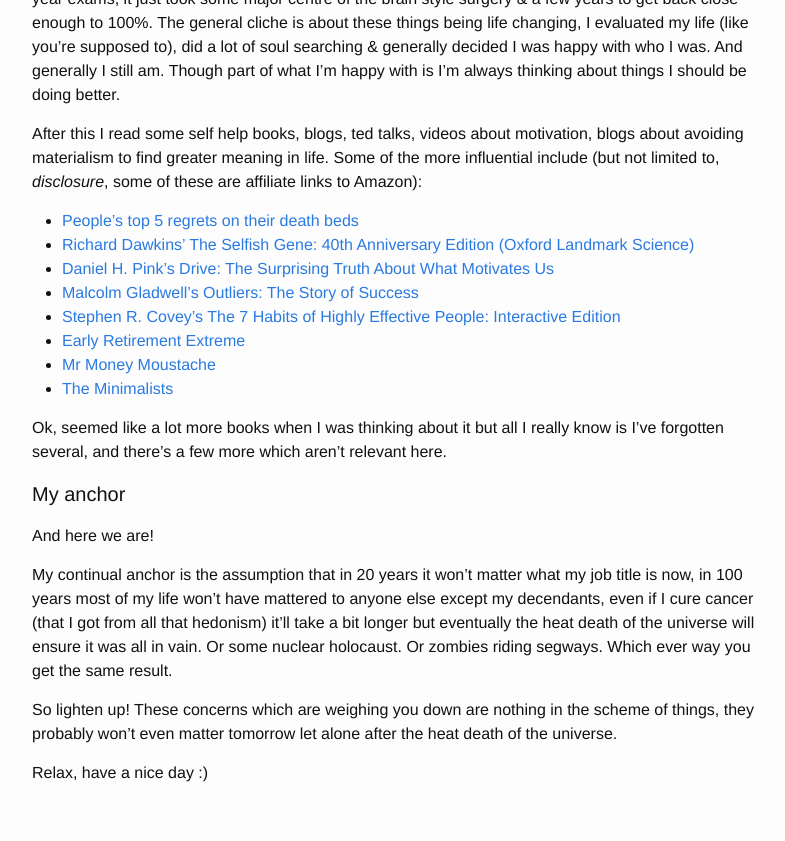
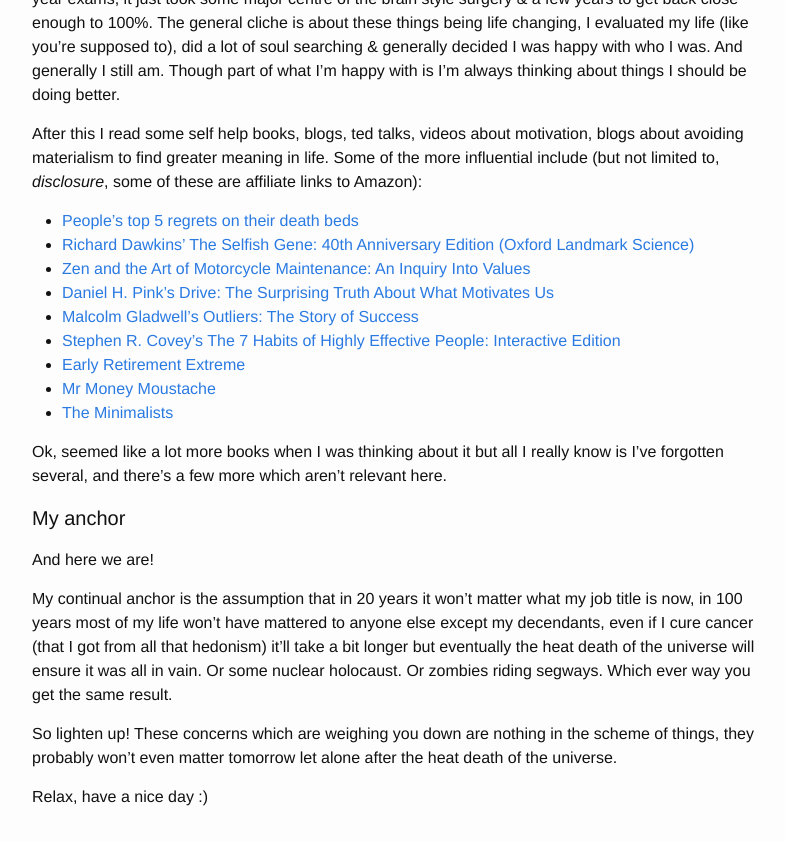
Before and after one commit to krutisfood/krutisfood.github.io, a Jekyll site: the page built from _posts/2016-04-22-polite-hedonism.markdown, in a window 1280 px wide and 900 px high, scrolled down 696 px, cut to the strip 0-841 px from the top of the window. Shown: the whole strip, without its empty margins (238-1023 px from the left). Built offline with Jekyll 4.4.1, drawn with Linux system fonts in a browser that asks for light colours.

Commit message:
Added an Important book! Zen and the art of motorcycle maintenance

```diff
--- a/_posts/2016-04-22-polite-hedonism.markdown
+++ b/_posts/2016-04-22-polite-hedonism.markdown
@@ -21,6 +21,7 @@
 
 * [People's top 5 regrets on their death beds](https://www.youtube.com/watch?v=RZXTMmYfOsc)
 * [Richard Dawkins' The Selfish Gene: 40th Anniversary Edition (Oxford Landmark Science)][selfish-gene]
+* [Zen and the Art of Motorcycle Maintenance: An Inquiry Into Values][zen-motorcycles]
 * [Daniel H. Pink's Drive: The Surprising Truth About What Motivates Us][drive]
 * [Malcolm Gladwell's Outliers: The Story of Success][outliers]
 * [Stephen R. Covey's The 7 Habits of Highly Effective People: Interactive Edition][7-habits]
@@ -43,3 +44,4 @@
 [drive]: http://www.amazon.com/gp/product/B004P1JDJO/ref=as_li_tl?ie=UTF8&camp=1789&creative=9325&creativeASIN=B004P1JDJO&linkCode=as2&tag=krutisfood-20&linkId=RKV6NYUMANKGB3SL
 [outliers]: http://www.amazon.com/gp/product/B001ANYDAO/ref=as_li_tl?ie=UTF8&camp=1789&creative=9325&creativeASIN=B001ANYDAO&linkCode=as2&tag=krutisfood-20&linkId=JDTUPNHJQR5352TY
 [7-habits]: http://www.amazon.com/gp/product/B01069X4H0/ref=as_li_tl?ie=UTF8&camp=1789&creative=9325&creativeASIN=B01069X4H0&linkCode=as2&tag=krutisfood-20&linkId=XBDQT7VBIOQ7JH2T
+[zen-motorcycles]: http://www.amazon.com/gp/product/0060589469/ref=as_li_tl?ie=UTF8&camp=1789&creative=9325&creativeASIN=0060589469&linkCode=as2&tag=krutisfood-20&linkId=D647EPH6A2KFW2J7
```
